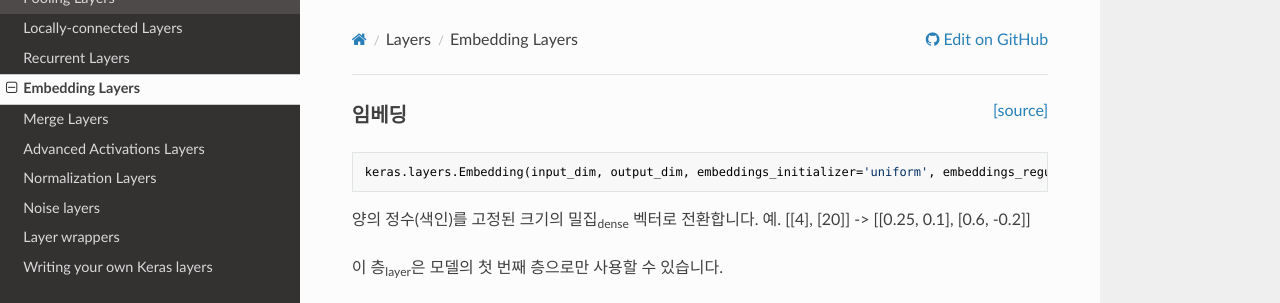
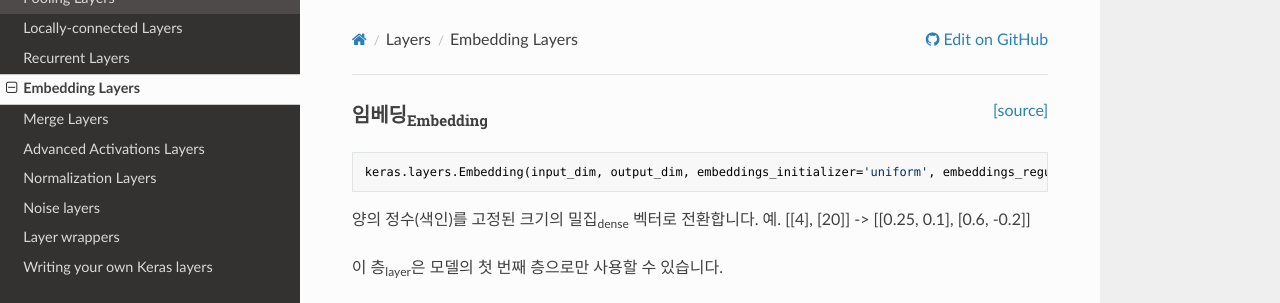
Before and after one commit to keras-team/keras-docs-ko, an MkDocs documentation site: the page built from sources/layers/embeddings.md, in a window 1280 px wide and 900 px high. Shown: the top 303 px of the window. Built offline with MkDocs 1.6.1, drawn with Linux system fonts in a browser that asks for light colours; nearby versions of some CDN libraries.

Commit message:
Update embeddings.md

````diff
--- a/sources/layers/embeddings.md
+++ b/sources/layers/embeddings.md
@@ -1,5 +1,5 @@
 <span style="float:right;">[[source]](https://github.com/keras-team/keras/blob/master/keras/layers/embeddings.py#L16)</span>
-### 임베딩
+### 임베딩<sub>Embedding</sub>
 
 ```python
 keras.layers.Embedding(input_dim, output_dim, embeddings_initializer='uniform', embeddings_regularizer=None, activity_regularizer=None, embeddings_constraint=None, mask_zero=False, input_length=None)
````
